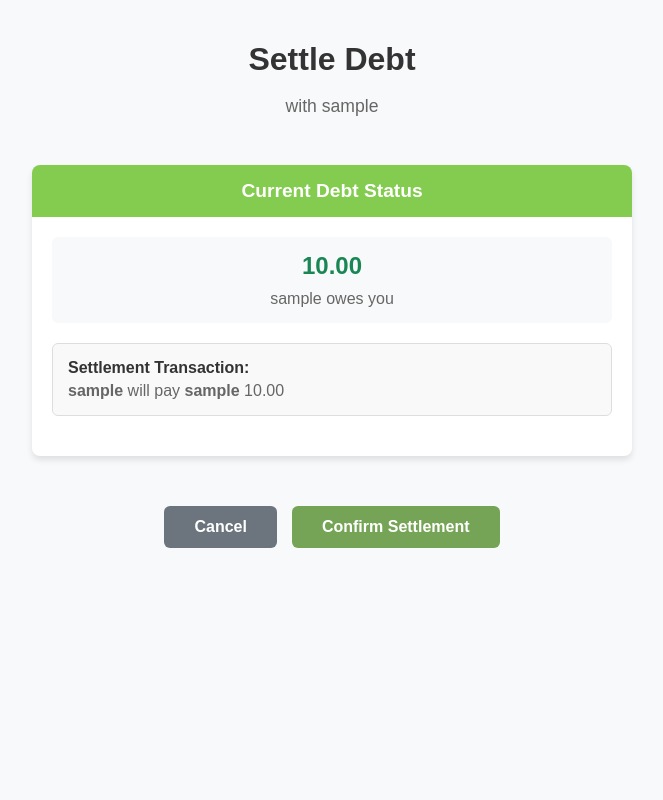
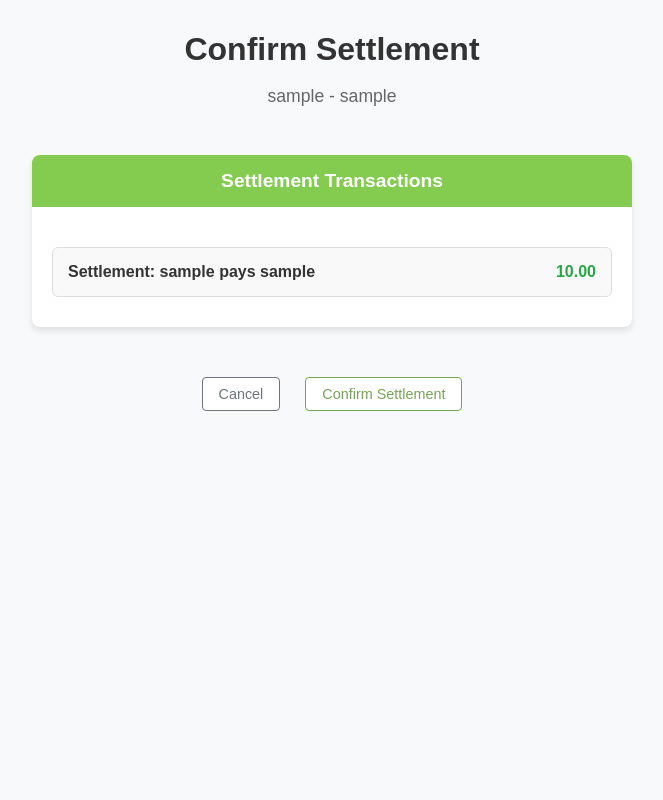
Before and after one commit to PedroFlores1996/Xchange, a Flask app: page /users/1/settle in a window 1280 px wide. Shown: the whole page, without its empty margins (308-971 px from the left). Run offline with Flask 3, Linux system fonts and the light colour scheme; a user stored in the database is signed in; tables that the repository leaves empty hold one stand-in row (values such as "Sample post"); parts of the project's set-up code (start-up, migrations or seed data) failed here and were passed over.

Commit message:
Improve Settlement UI consistency and user profile page coherence
- Standardize Settlement Transactions cards with consistent dimensions (600-800px width)
- Add 'Settlement:' prefix to transaction descriptions for clarity
- Improve user profile page layout to match dashboard styling
- Implement centered settle buttons across all balance cards
- Rename Balance card to Common Debt with optimized height (80px)
- Apply consistent typography and spacing throughout settlement flow
- Update expense descriptions with nowrap for better space utilization

🤖 Generated with [Claude Code](https://claude.ai/code)

Co-Authored-By: Claude <noreply@anthropic.com>

```diff
--- a/app/templates/user/settle_friend.html
+++ b/app/templates/user/settle_friend.html
@@ -16,16 +16,11 @@
         }
 
         .container {
-            margin-top: 20px;
+            margin-top: 10px;
             flex: 1;
             display: flex;
             flex-direction: column;
             align-items: center;
-            max-width: 600px;
-            width: 100%;
-            margin-left: auto;
-            margin-right: auto;
-            padding: 0 20px;
         }
 
         .header {
@@ -48,7 +43,9 @@
             border-radius: 8px;
             overflow: hidden;
             background-color: #ffffff;
-            width: 100%;
+            width: auto;
+            min-width: 600px;
+            max-width: 800px;
             margin-bottom: 20px;
         }
 
@@ -57,12 +54,15 @@
             color: white;
             padding: 15px;
             font-size: 1.2rem;
+            text-align: center;
             font-weight: 600;
-            text-align: center;
         }
 
         .card-body {
             padding: 20px;
+            max-height: 600px;
+            min-height: auto;
+            overflow-y: auto;
         }
 
         .debt-info {
@@ -92,22 +92,29 @@
             font-size: 1rem;
         }
 
-        .settlement-info {
+        .transactions-list {
+            margin-top: 20px;
+        }
+
+        .transaction-item {
+            display: flex;
+            justify-content: space-between;
+            align-items: center;
             padding: 15px;
             border: 1px solid #ddd;
             border-radius: 6px;
-            margin-bottom: 20px;
+            margin-bottom: 10px;
             background-color: #f9f9f9;
         }
 
-        .settlement-description {
+        .transaction-description {
             font-weight: 600;
             color: #333;
-            margin-bottom: 5px;
         }
 
-        .settlement-details {
-            color: #666;
+        .transaction-amount {
+            font-weight: 700;
+            color: #28a745;
         }
 
         .action-buttons {
@@ -152,52 +159,47 @@
 <body>
     <div class="container">
         <div class="header">
-            <h1>Settle Debt</h1>
-            <p>with {{ friend.username }}</p>
+            <h1>Confirm Settlement</h1>
+            <p>{{ current_user.username }} - {{ friend.username }}</p>
         </div>
 
         <div class="card">
             <div class="card-header">
-                Current Debt Status
+                Settlement Transactions
             </div>
             <div class="card-body">
-                <div class="debt-info">
-                    {% if debt_amount > 0 %}
-                        <div class="debt-amount positive">{{ "%.2f"|format(debt_amount) }}</div>
-                        <div class="debt-description">{{ friend.username }} owes you</div>
-                    {% elif debt_amount < 0 %}
-                        <div class="debt-amount negative">{{ "%.2f"|format(-debt_amount) }}</div>
-                        <div class="debt-description">You owe {{ friend.username }}</div>
-                    {% else %}
-                        <div class="debt-amount">0.00</div>
-                        <div class="debt-description">No debt between you</div>
+                <div class="transactions-list">
+                    {% if debt_amount != 0 %}
+                        <div class="transaction-item">
+                            <div class="transaction-description">
+                                {% if debt_amount > 0 %}
+                                    Settlement: {{ friend.username }} pays {{ current_user.username }}
+                                {% else %}
+                                    Settlement: {{ current_user.username }} pays {{ friend.username }}
+                                {% endif %}
+                            </div>
+                            <div class="transaction-amount">
+                                {{ "%.2f"|format(debt_amount|abs) }}
+                            </div>
+                        </div>
                     {% endif %}
                 </div>
-
-                {% if debt_amount != 0 %}
-                    <div class="settlement-info">
-                        <div class="settlement-description">
-                            Settlement Transaction:
-                        </div>
-                        <div class="settlement-details">
-                            {% if debt_amount > 0 %}
-                                <strong>{{ friend.username }}</strong> will pay <strong>{{ current_user.username }}</strong> {{ "%.2f"|format(debt_amount) }}
-                            {% else %}
-                                <strong>{{ current_user.username }}</strong> will pay <strong>{{ friend.username }}</strong> {{ "%.2f"|format(-debt_amount) }}
-                            {% endif %}
-                        </div>
-                    </div>
-                {% endif %}
             </div>
         </div>
 
         <div class="action-buttons">
-            <a href="{{ url_for('user.user_profile', user_id=friend.id) }}" class="btn btn-secondary">
+            <a href="{{ url_for('user.user_profile', user_id=friend.id) }}"
+               style="font-size: 0.9rem; padding: 8px 16px; border: 1px solid #6c757d; color: #6c757d; border-radius: 4px; background: white; transition: all 0.2s; text-decoration: none; display: inline-block; margin-right: 10px;"
+               onmouseover="this.style.background='#6c757d'; this.style.color='white';"
+               onmouseout="this.style.background='white'; this.style.color='#6c757d';">
                 Cancel
             </a>
             {% if debt_amount != 0 %}
                 <form method="POST" action="{{ url_for('user.settle_friend_debt', friend_id=friend.id) }}" style="display: inline;">
-                    <button type="submit" class="btn btn-primary">
+                    <button type="submit"
+                            style="font-size: 0.9rem; padding: 8px 16px; border: 1px solid #76a456; color: #76a456; border-radius: 4px; background: white; transition: all 0.2s; cursor: pointer;"
+                            onmouseover="this.style.background='#76a456'; this.style.color='white';"
+                            onmouseout="this.style.background='white'; this.style.color='#76a456';">
                         Confirm Settlement
                     </button>
                 </form>
```
Also changed, not shown: app/templates/group/settle_individual_confirmation.html (+5 -5 lines), app/templates/user/friend.html (+71 -66 lines).
